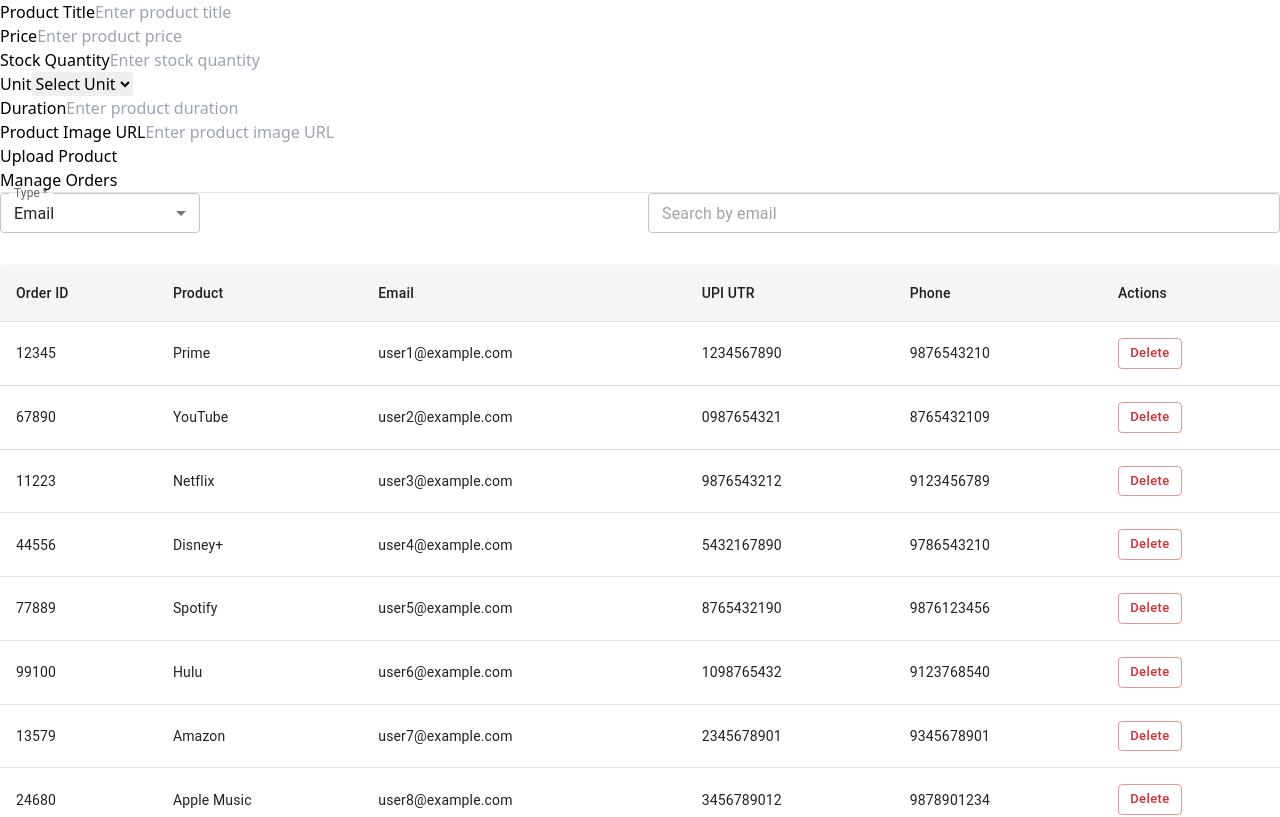
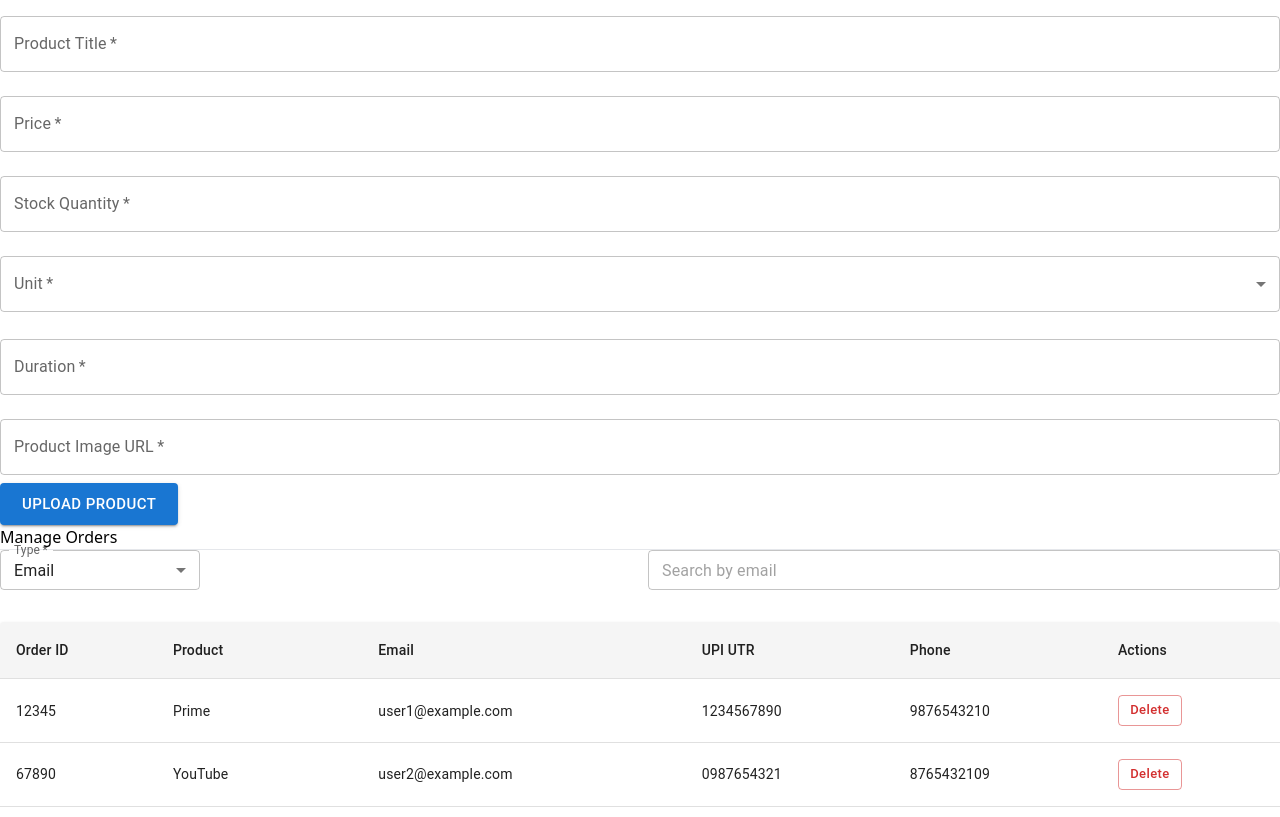
Before and after one commit to Kunal-Sarpal/pocketindia, a React (Vite) app in the folder client/: page /admin in a window 1280 px wide. Shown: the top 817 px of the page. Built offline with nearby package versions, Linux system fonts and the light colour scheme; a web font is replaced by a local one.

Commit message:
ui--done

```diff
--- a/client/package.json
+++ b/client/package.json
@@ -21,7 +21,8 @@
     "react-dom": "^18.3.1",
     "react-icons": "^5.4.0",
     "react-redux": "^9.2.0",
-    "react-router-dom": "^7.1.0"
+    "react-router-dom": "^7.1.0",
+    "react-toastify": "^11.0.2"
   },
   "devDependencies": {
     "@eslint/js": "^9.17.0",
--- a/client/src/App.jsx
+++ b/client/src/App.jsx
@@ -5,6 +5,7 @@
 import { Route, Routes } from 'react-router-dom'
 import Cart from './pages/Cart'
 import Payment from './Components/Payment'
+import AdminLogin from './pages/AdminLogin'
 
 const App = () => {
 
@@ -19,6 +20,7 @@
           <Route path='/' element={<Homepage />} />
           <Route path='/admin' element={<Admin />} />
           <Route path='/cart' element={<Cart />} />
+          <Route path='/api/v1/pocket/admin/pocketindia' element={<AdminLogin/>} />
           <Route path='/payment' element={<Payment />} />
         </Routes>
       </div>
--- a/client/src/Components/AddProduct.jsx
+++ b/client/src/Components/AddProduct.jsx
@@ -1,6 +1,7 @@
 import React, { useState } from 'react';
 import { useDispatch } from 'react-redux';
 import { asyncCreateProducts } from '../store/actions/Productaction';
+import { TextField, Button, MenuItem, Select, InputLabel, FormControl, FormHelperText, CircularProgress } from '@mui/material';
 
 const AddProduct = () => {
     const [formData, setFormData] = useState({
@@ -9,10 +10,11 @@
         stock: '',
         unit: '',
         duration: '',
-        imageUrl: '', // Image URL for the product
+        imageUrl: '',
     });
 
     const [error, setError] = useState('');
+    const [loading, setLoading] = useState(false);
     const dispatch = useDispatch();
 
     const handleChange = (e) => {
@@ -25,132 +27,126 @@
 
     const handleSubmit = async (e) => {
         e.preventDefault();
+        setLoading(true);
 
-        // You can use FormData or just send a plain object depending on your API requirements.
         const data = {
             title: formData.title,
             price: formData.price,
             stock: formData.stock,
             unit: formData.unit,
             duration: formData.duration,
-            image: formData.imageUrl, // Send image URL instead of file upload
+            image: formData.imageUrl,
         };
 
         try {
-            // Dispatch the async action to add product
             const token = localStorage.getItem('token');
-            if(!token){
+            if (!token) {
                 return setError('No token found');
             }
-            try{
-                dispatch(asyncCreateProducts(data));
 
+            try {
+                await dispatch(asyncCreateProducts(data));
+                setLoading(false);
+                setError('');
+                setFormData({
+                    title: '',
+                    price: '',
+                    stock: '',
+                    unit: '',
+                    duration: '',
+                    imageUrl: '',
+                });
+            } catch (err) {
+                setError(err.message);
+                setLoading(false);
             }
-            catch(err){
-                setError(err.message);
-            }
-
-            // Clear form data or show success message
-            // setFormData({
-            //     title: '',
-            //     price: '',
-            //     stock: '',
-            //     unit: '',
-            //     duration: '',
-            //     imageUrl: '',
-            // });
-            setError('');
         } catch (error) {
             setError('Error uploading product');
-            console.error('Error uploading product:', error);
+            setLoading(false);
         }
     };
 
     return (
-        <div className="max-w-lg mx-auto p-6 bg-white shadow-lg rounded-lg">
+        <div className="max-w-lg mx-auto p-6 bg-white  rounded-lg">
             <form onSubmit={handleSubmit}>
-                <div className="mb-4">
-                    <label className="block text-gray-700 font-semibold">Product Title</label>
-                    <input
-                        type="text"
+                <TextField
+                    label="Product Title"
                     name="title"
                     value={formData.title}
                     onChange={handleChange}
-                        placeholder="Enter product title"
-                        className="w-full px-4 py-2 border border-gray-300 rounded-md focus:outline-none focus:ring-2 focus:ring-blue-500"
+                    fullWidth
+                    margin="normal"
                     required
+                    variant="outlined"
                 />
-                </div>
-                <div className="mb-4">
-                    <label className="block text-gray-700 font-semibold">Price</label>
-                    <input
-                        type="number"
+                <TextField
+                    label="Price"
                     name="price"
                     value={formData.price}
                     onChange={handleChange}
-                        placeholder="Enter product price"
-                        className="w-full px-4 py-2 border border-gray-300 rounded-md focus:outline-none focus:ring-2 focus:ring-blue-500"
+                    fullWidth
+                    margin="normal"
+                    type="number"
                     required
+                    variant="outlined"
                 />
-                </div>
-                <div className="mb-4">
-                    <label className="block text-gray-700 font-semibold">Stock Quantity</label>
-                    <input
-                        type="number"
+                <TextField
+                    label="Stock Quantity"
                     name="stock"
                     value={formData.stock}
                     onChange={handleChange}
-                        placeholder="Enter stock quantity"
-                        className="w-full px-4 py-2 border border-gray-300 rounded-md focus:outline-none focus:ring-2 focus:ring-blue-500"
+                    fullWidth
+                    margin="normal"
+                    type="number"
                     required
+                    variant="outlined"
                 />
-                </div>
-                <div className="mb-4">
-                    <label className="block text-gray-700 font-semibold">Unit</label>
-                    <select
+                <FormControl fullWidth margin="normal" required variant="outlined">
+                    <InputLabel>Unit</InputLabel>
+                    <Select
                         name="unit"
                         value={formData.unit}
                         onChange={handleChange}
-                        className="w-full px-4 py-2 border border-gray-300 rounded-md focus:outline-none focus:ring-2 focus:ring-blue-500"
-                        required
+                        label="Unit"
                     >
-                        <option value="">Select Unit</option>
-                        <option value="days">Days</option>
-                        <option value="months">Months</option>
-                        <option value="years">Years</option>
-                    </select>
-                </div>
-                <div className="mb-4">
-                    <label className="block text-gray-700 font-semibold">Duration</label>
-                    <input
-                        type="number"
+                        <MenuItem value="days">Days</MenuItem>
+                        <MenuItem value="months">Months</MenuItem>
+                        <MenuItem value="years">Years</MenuItem>
+                    </Select>
+                    <FormHelperText>{error && 'Please select a unit'}</FormHelperText>
+                </FormControl>
+                <TextField
+                    label="Duration"
                     name="duration"
                     value={formData.duration}
                     onChange={handleChange}
-                        placeholder="Enter product duration"
-                        className="w-full px-4 py-2 border border-gray-300 rounded-md focus:outline-none focus:ring-2 focus:ring-blue-500"
+                    fullWidth
+                    margin="normal"
+                    type="number"
                     required
+                    variant="outlined"
                 />
-                </div>
-                <div className="mb-4">
-                    <label className="block text-gray-700 font-semibold">Product Image URL</label>
-                    <input
-                        type="text"
+                <TextField
+                    label="Product Image URL"
                     name="imageUrl"
                     value={formData.imageUrl}
                     onChange={handleChange}
-                        placeholder="Enter product image URL"
-                        className="w-full px-4 py-2 border border-gray-300 rounded-md focus:outline-none focus:ring-2 focus:ring-blue-500"
+                    fullWidth
+                    margin="normal"
                     required
+                    variant="outlined"
                 />
-                </div>
-                <div className="flex justify-center">
-                    <button
+                <div className="flex justify-center mt-4">
+                    <Button
                         type="submit"
-                        className="px-6 py-3 bg-blue-500 text-white rounded-md hover:bg-blue-600 focus:outline-none focus:ring-2 focus:ring-blue-500"
+                        variant="contained"
+                        color="primary"
+                        size="large"
+                        disabled={loading}
+                        startIcon={loading ? <CircularProgress size={24} /> : null}
                     >
-                        Upload Product
-                    </button>
+                        {loading ? 'Uploading...' : 'Upload Product'}
+                    </Button>
                 </div>
                 {error && <div className="mt-4 text-red-500 text-center">{error}</div>}
             </form>
--- a/client/src/pages/Admin.jsx
+++ b/client/src/pages/Admin.jsx
@@ -5,6 +5,7 @@
 
 const Admin = () => {
     return (
+
         <div className="min-h-screen w-full flex flex-col bg-gray-100">
             {/* Upper Section */}
             <div className="w-full flex flex-wrap lg:flex-nowrap justify-between p-4 lg:p-8 gap-4 lg:gap-6">
--- /dev/null
+++ b/client/src/pages/AdminLogin.jsx
@@ -0,0 +1,142 @@
+import React, { useState } from 'react';
+import { TextField, Button, CircularProgress, Typography, Box, Container } from '@mui/material';
+import { loginAdmin } from '../store/actions/Productaction'; // Ensure the correct import path
+import { ToastContainer, toast } from 'react-toastify';
+import { Navigate, useNavigate } from 'react-router-dom';
+
+const AdminLogin = () => {
+    const [formData, setFormData] = useState({
+        email: '',
+        password: '',
+    });
+
+    const [error, setError] = useState('');
+    const [loading, setLoading] = useState(false);
+    const [emailError, setEmailError] = useState(false);
+    const [passwordError, setPasswordError] = useState(false);
+    const navigate = useNavigate();
+
+    // Handle form input changes
+    const handleChange = (e) => {
+        const { name, value } = e.target;
+        setFormData((prevData) => ({
+            ...prevData,
+            [name]: value,
+        }));
+    };
+
+    // Handle form submission
+    const handleSubmit = async (e) => {
+        e.preventDefault();
+        setError('');
+        setEmailError(false);
+        setPasswordError(false);
+        setLoading(true);
+
+        const { email, password } = formData;
+
+        // Simple validation
+        if (!email || !password) {
+            setError('Please fill in both fields.');
+            setLoading(false);
+            return;
+        }
+
+        if (!/\S+@\S+\.\S+/.test(email)) {
+            setEmailError(true);
+            setError('Please enter a valid email address.');
+            setLoading(false);
+            return;
+        }
+
+        if (!password) {
+            setPasswordError(true);
+            setError('Password is required.');
+            setLoading(false);
+            return;
+        }
+
+        try {
+            const resdata = await loginAdmin(formData);
+            if (resdata === "Authentication failed") {
+                toast.error('Login Failed!');
+                // throw new Error('Login failed');
+            } else {
+                const resToken = resdata.token;
+                localStorage.setItem("token", resToken); // Store token on success
+                toast.success("Login Successful!");
+                setTimeout(() => {
+                    navigate('/');
+                },1000)
+            }
+        } catch (err) {
+            setError('An error occurred. Please try again.');
+        } finally {
+            setLoading(false);
+        }
+    };
+
+    return (
+        <>
+            <ToastContainer />
+            <Container maxWidth="xs" sx={{ display: 'flex', flexDirection: 'column', justifyContent: 'center', height: '100vh' }}>
+                <Box sx={{ padding: 4, borderRadius: 2, boxShadow: 3, bgcolor: 'background.paper' }}>
+                    <Typography variant="h5" align="center" gutterBottom>
+                        Admin Login
+                    </Typography>
+
+                    <form onSubmit={handleSubmit}>
+                        <TextField
+                            label="Email"
+                            name="email"
+                            value={formData.email}
+                            onChange={handleChange}
+                            fullWidth
+                            margin="normal"
+                            required
+                            variant="outlined"
+                            type="email"
+                            helperText={emailError ? 'Please enter a valid email address.' : ''}
+                            error={emailError}
+                        />
+                        <TextField
+                            label="Password"
+                            name="password"
+                            value={formData.password}
+                            onChange={handleChange}
+                            fullWidth
+                            margin="normal"
+                            required
+                            variant="outlined"
+                            type="password"
+                            helperText={passwordError ? 'Password is required.' : ''}
+                            error={passwordError}
+                        />
+
+                        {error && <Typography variant="body2" color="error" align="center">{error}</Typography>}
+
+                        <Box sx={{ display: 'flex', justifyContent: 'center', marginTop: 2 }}>
+                            <Button
+                                type="submit"
+                                variant="contained"
+                                color="primary"
+                                size="large"
+                                fullWidth
+                                disabled={loading}
+                                startIcon={loading ? <CircularProgress size={24} color="inherit" /> : null}
+                            >
+                                {loading ? 'Logging in...' : 'Login'}
+                            </Button>
+                        </Box>
+                    </form>
+
+                    <Typography variant="body2" color="textSecondary" align="center" sx={{ marginTop: 2 }}>
+                        <span>Created by Amazon CEO</span>
+                    </Typography>
+                </Box>
+            </Container>
+        </>
+    );
+};
+
+export default AdminLogin;
```
Also changed, not shown: client/src/Components/Navbar.jsx (+67 -43 lines), client/src/store/actions/Productaction.jsx (+17 -1 lines), 1 other file (tests, documents, lock files or other folders). Lines whose indentation alone changed are shown as unchanged.
